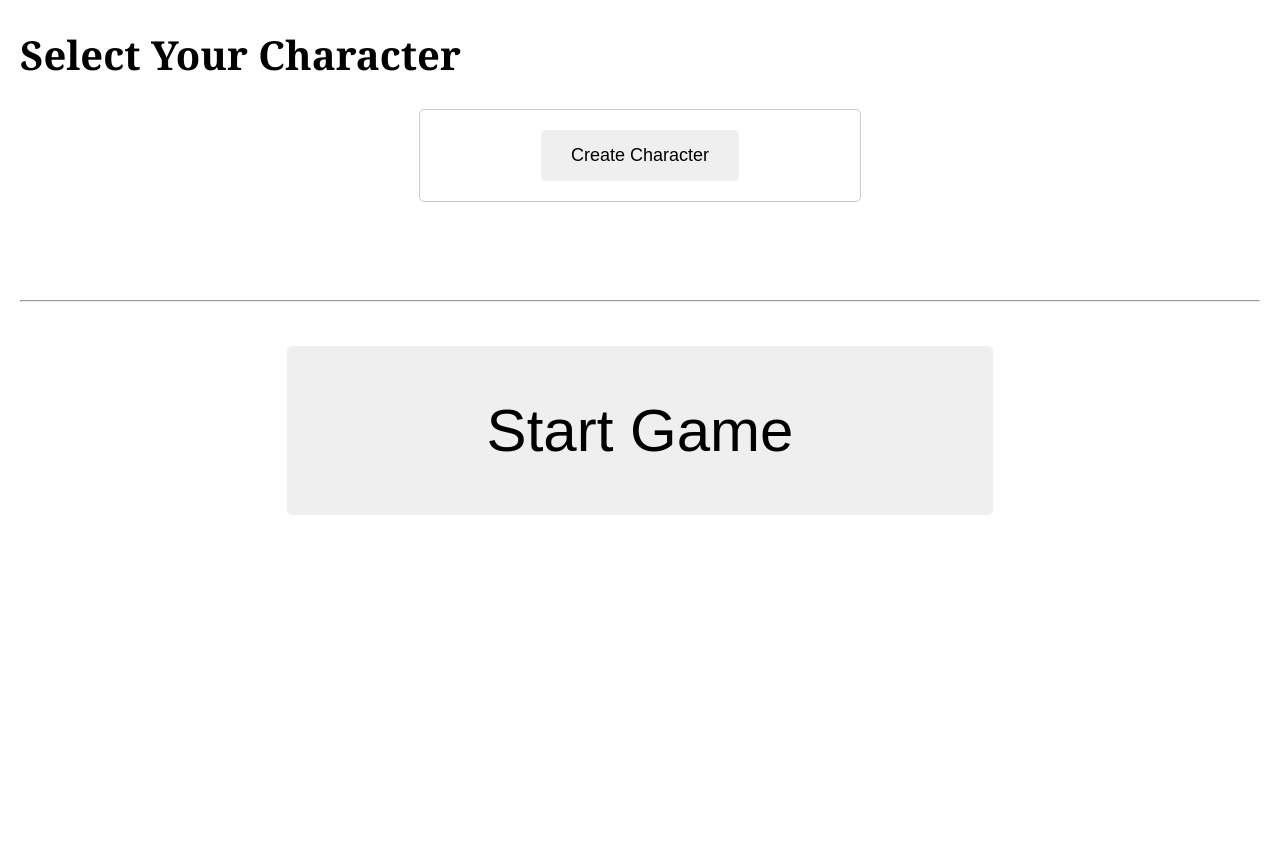
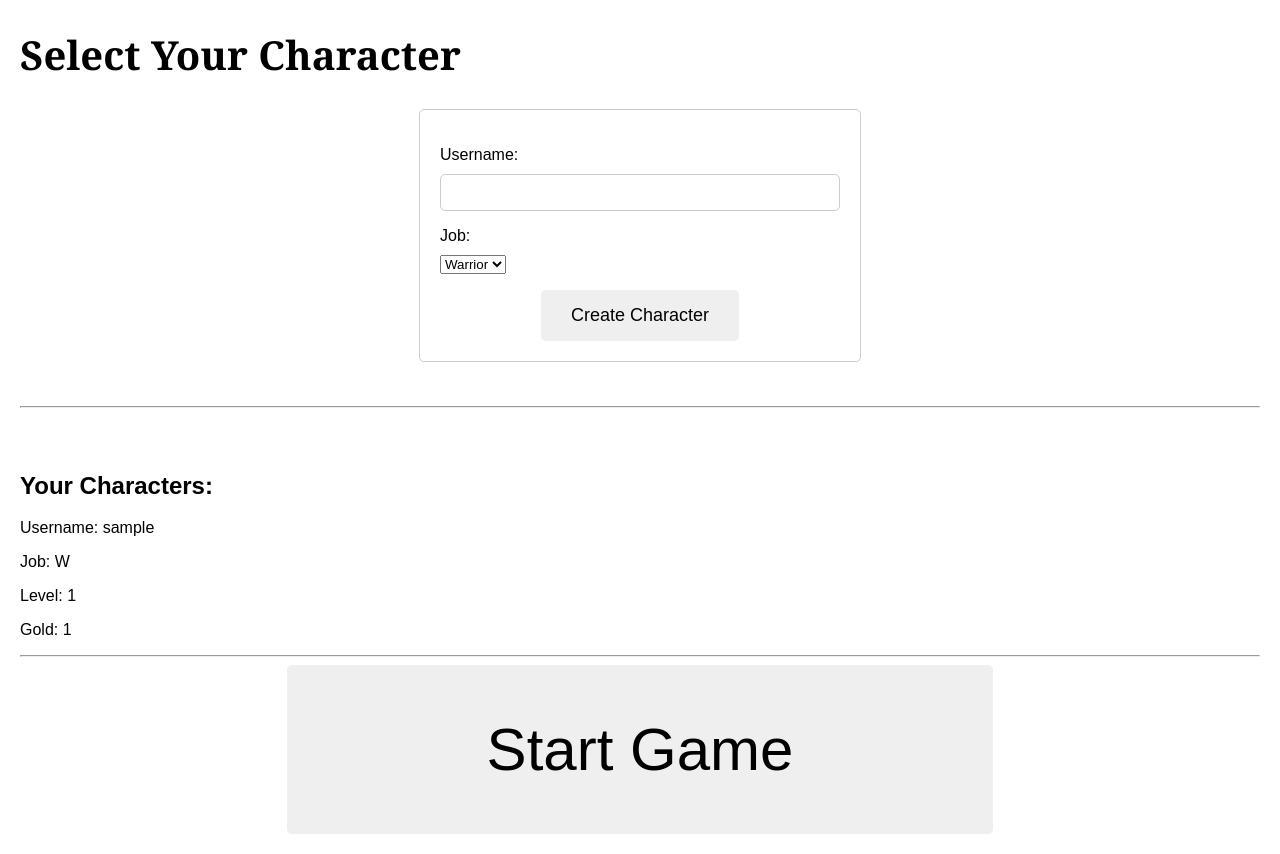
Before and after one commit to howjeejyee/project4, a Django app: page /start/ in a window 1280 px wide. Shown: the part 137-991 px from the top of the page. Before the commit the page ends 652 px from the top, so only its background shows below. Run offline with Django 5.2, Linux system fonts and the light colour scheme; a user stored in the database is signed in; tables that the repository leaves empty hold one stand-in row (values such as "Sample post").

Commit message:
readme + character creation update

```diff
--- /dev/null
+++ b/main_app/forms.py
@@ -0,0 +1,7 @@
+from django import forms
+from .models import Character
+
+class CharacterCreationForm(forms.ModelForm):
+    class Meta:
+        model = Character
+        fields = ['username', 'job']
--- a/main_app/models.py
+++ b/main_app/models.py
@@ -7,28 +7,13 @@ CLASS = (
     ('R', 'Rogue')
 )
 
-class Class(models.Model):
-    name = models.CharField(max_length=100)
-    job = models.CharField(max_length=100)
-    description = models.TextField(max_length=250)
-    age = models.IntegerField()
-    weapon = models.CharField(max_length=100)
-
-    def __str__(self):
-        return self.name
-
 class Character(models.Model):
-    name = models.CharField(max_length=100)
-    char_class = models.CharField(
+    user = models.OneToOneField(User, on_delete=models.CASCADE)
+    username = models.CharField(max_length=100)
+    job = models.CharField(
         max_length=1,
         choices=CLASS,
         default=CLASS[0][0]
     )
-
-    classjob = models.ForeignKey(
-        Class,
-        on_delete=models.CASCADE
-    )
-
-    def __str__(self):
-        return self.name
+    level = models.IntegerField(default=1)
+    gold = models.IntegerField(default=500)
--- a/main_app/templates/start.html
+++ b/main_app/templates/start.html
@@ -2,19 +2,24 @@
 {% block content %}
 
 <h1>Select Your Character</h1>
-    <form method="post">
+<form method="post" action="{% url 'start' %}">
     {% csrf_token %}
     {{ form.as_p }}
     <button class="cc" type="submit">Create Character</button>
 </form>
 <br>
 <br>
-    <br>
-    <br>
-    <br>
 <hr>
 <br>
 <br>
+<h2>Your Characters:</h2>
+{% for character in characters %}
+    <p>Username: {{ character.username }}</p>
+    <p>Job: {{ character.job }}</p>
+    <p>Level: {{ character.level }}</p>
+    <p>Gold: {{ character.gold }}</p>
+    <hr>
+{% endfor %}
 <button class="startgame" onclick="startGame()">Start Game</button>
 <script>
     function startGame() {
--- a/main_app/urls.py
+++ b/main_app/urls.py
@@ -7,9 +7,9 @@ urlpatterns = [
     path('', views.home, name='home'),
     path('about/', views.about, name='about'),
     path('start/', views.start, name='start'),
-    path('character/create/', views.character, name='character_create'),
     path('start_game/', views.start_game, name='start_game'),
-    path('accounts/signup/', views.signup, name='signup')
+    path('accounts/signup/', views.signup, name='signup'),
+    path('select_character/', views.select_character, name='select_character'),
 ]
 
 if settings.DEBUG:
--- a/main_app/views.py
+++ b/main_app/views.py
@@ -3,6 +3,8 @@ from django.http import HttpResponse
 from django.contrib.auth import login
 from django.contrib.auth.forms import UserCreationForm
 from django.contrib.auth.decorators import login_required
+from .models import Character
+from .forms import CharacterCreationForm
 import pygame
 
 def home(request):
@@ -25,12 +27,37 @@ def signup(request):
     return render(request, 'registration/signup.html', context)
 
 @login_required
-def character(request):
-    return render(request, 'character.html')
+def select_character(request):
+    characters = Character.objects.filter(user=request.user)
+
+    if request.method == 'POST':
+        form = CharacterCreationForm(request.POST)
+        if form.is_valid():
+            character = form.save(commit=False)
+            character.user = request.user
+            character.save()
+            return redirect('select_character')
+    else:
+        form = CharacterCreationForm()
+
+    return render(request, 'start.html', {'form': form, 'characters': characters})
 
 @login_required
 def start(request):
-    return render(request, 'start.html')
+    if request.method == 'POST':
+        form = CharacterCreationForm(request.POST)
+        if form.is_valid():
+            # Associate the character with the current user
+            character = form.save(commit=False)
+            character.user = request.user
+            character.save()
+            return redirect('start')  # Redirect to the same page after form submission
+
+    else:
+        form = CharacterCreationForm()
+
+    characters = Character.objects.filter(user=request.user)
+    return render(request, 'start.html', {'form': form, 'characters': characters})
 
 def start_game(request):
     pygame.init()
```
Also changed, not shown: main_app/character.py (deleted, +0 -10 lines), README.md, main_app/public/home.png, main_app/public/start.png. Lines whose indentation alone changed are shown as unchanged.
